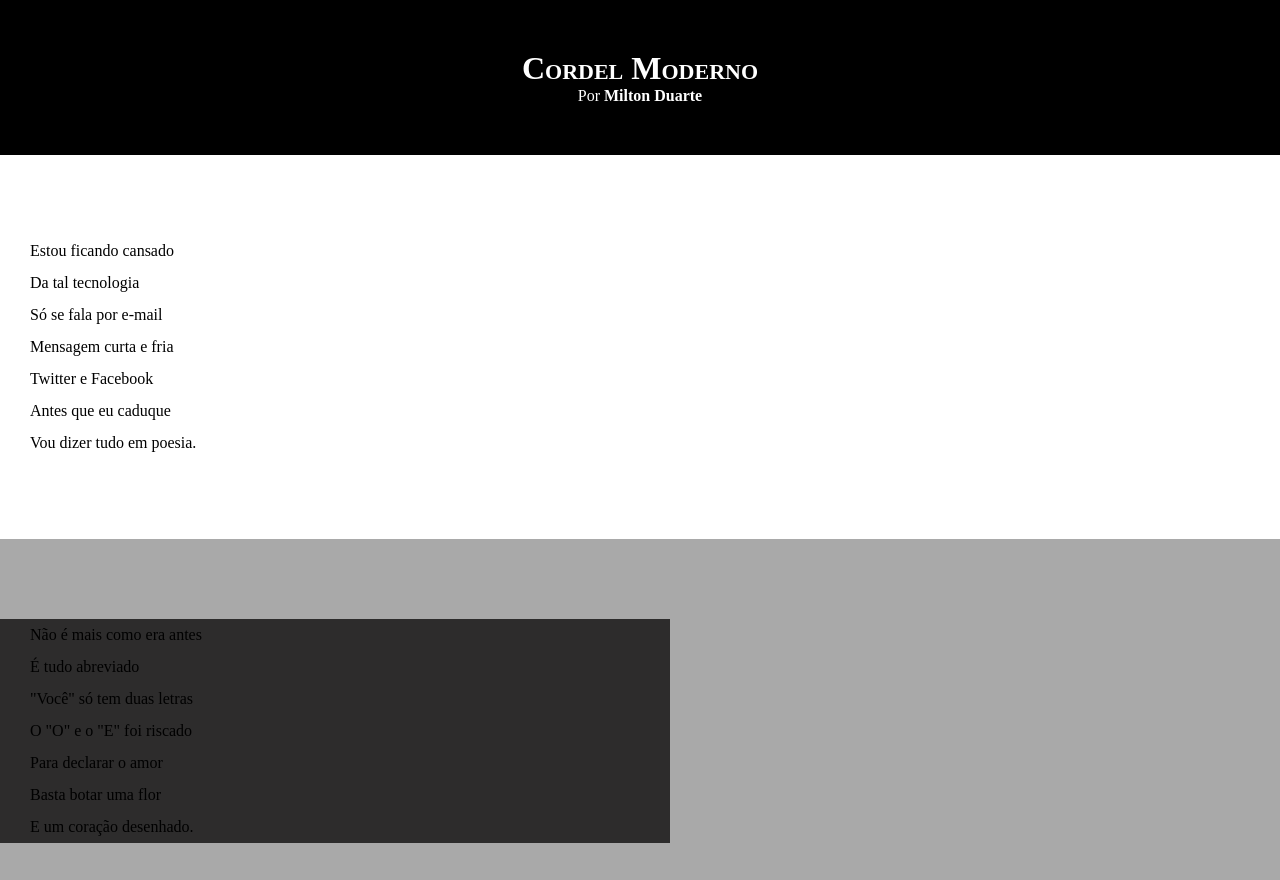
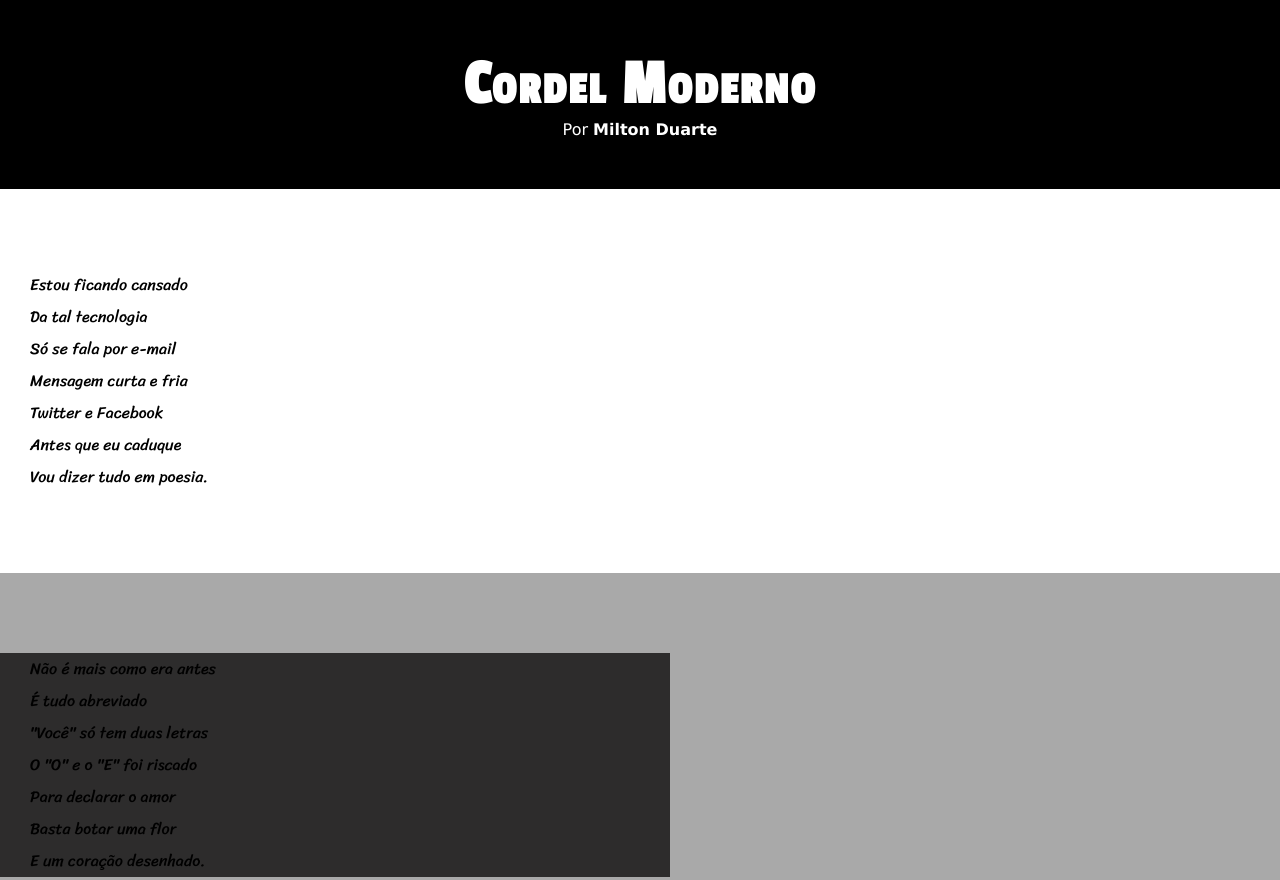
Before and after one commit to leonmello/html-css, a plain HTML site: page Exercícios/desafio02/index.html in a window 1280 px wide. Shown: the top 880 px of the page. Drawn offline with Linux system fonts and the light colour scheme.

Commit message:
atualizei o projeto

```diff
--- a/Exercícios/desafio02/estilo/style.css
+++ b/Exercícios/desafio02/estilo/style.css
@@ -1,8 +1,25 @@
 @charset "UTF-8";
+
+@import url('https://fonts.googleapis.com/css2?family=Passion+One&display=swap');
+
+@import url('https://fonts.googleapis.com/css2?family=Sriracha&display=swap');
+
+
+:root {
+    --fonte1: Verdana, Geneva, Tahoma, sans-serif;
+    --fonte2: 'Passion One', cursive;
+    --fonte3: 'Sriracha', cursive;
+}
 
 * {
     margin: 0px;
     padding: 0px;
+}
+
+html, body {
+    min-height: 100vh;
+    background-color: darkgray;
+    font-family: var(--fonte1);
 }
 
 header {
@@ -14,6 +31,9 @@ header {
 header h1 {
     padding-top: 50px;
     font-variant: small-caps;
+    font-family: var(--fonte2);
+    letter-spacing: 2px;
+    font-size: 4em;
 }
 
 header p {
@@ -34,6 +54,9 @@ section {
     padding-top: 10vh;
     padding-bottom: 10vh;
     line-height: 2em;
+    background-color: white;
+    font-family: var(--fonte3);
+    font-size: 1em;
 }
 section.normal p {
     padding-left: 30px;
```
